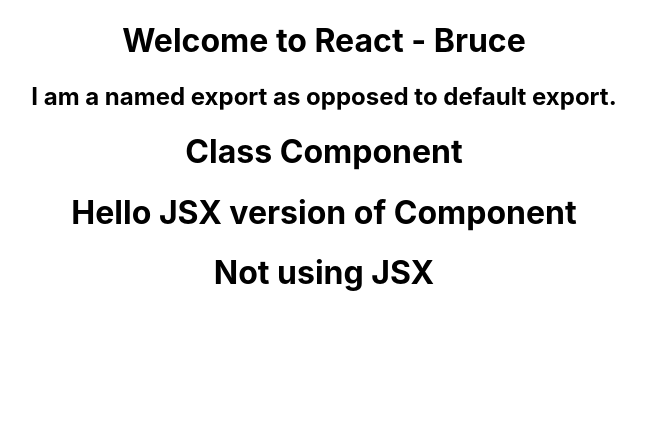
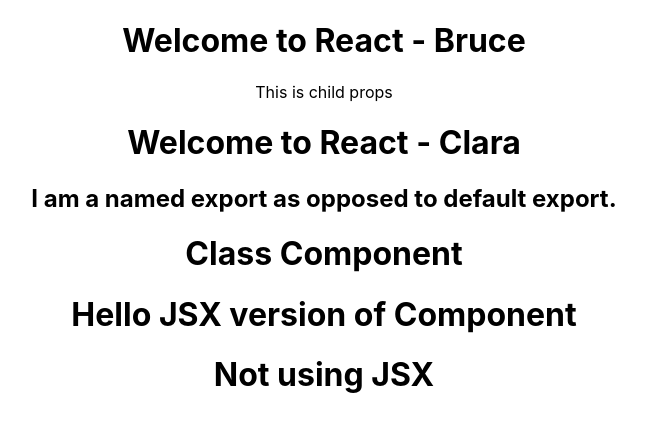
Before and after one commit to abhieshekumar/react-crash, a React (Create React App) app: page / in a window 1280 px wide. Shown: the top 432 px of the page, without its empty margins (316-962 px from the left). Built offline with nearby package versions, Linux system fonts and the light colour scheme.

Commit message:
Props.childern in Component

```diff
--- a/src/App.js
+++ b/src/App.js
@@ -11,7 +11,13 @@ class App extends Component {
     /* If there is no content between the tag <Greet></Greet> we may change it to a self closing tag */
     return (
       <div className="App">
-        <Greet name="Bruce" /> {/*To specify props for a component we specify them as attributes. Eg: name property*/}
+        <Greet name="Bruce">
+          <p>
+            This is child props
+          </p>
+        </Greet>
+        <Greet name="Clara">
+        </Greet>
         <Greeting/>
         <Welcome/>
         <Hello/>
--- a/src/components/Greet.js
+++ b/src/components/Greet.js
@@ -3,7 +3,12 @@ import React from 'react'
 /* Greet() defines a Functional Component*/
 /* Props - receives the property*/
 const Greet = (props) => {
-  return <h1>Welcome to React - { props.name }</h1>
+  return (
+    <div> {/* Only one element is returned sowe wrap everything inside a Div tag */}
+      <h1>Welcome to React - { props.name }</h1>
+      { props.children }
+    </div>
+    )
 }
 
 
```
